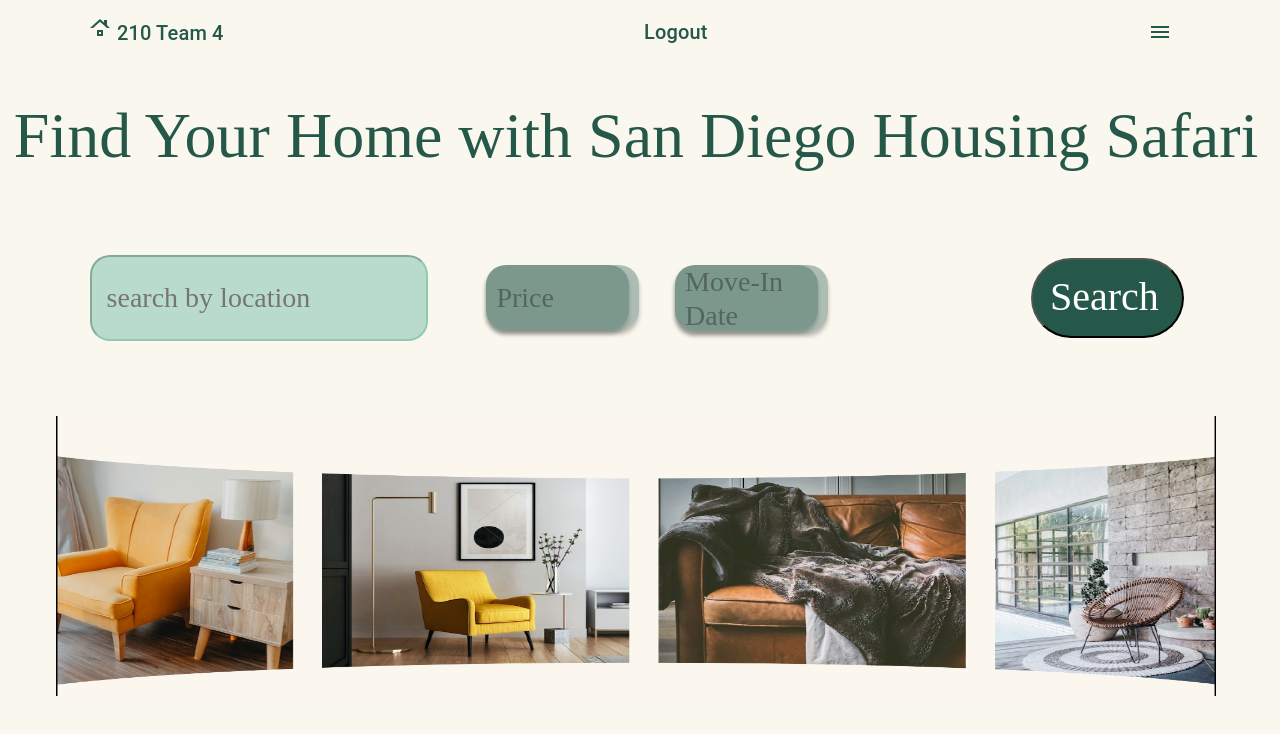
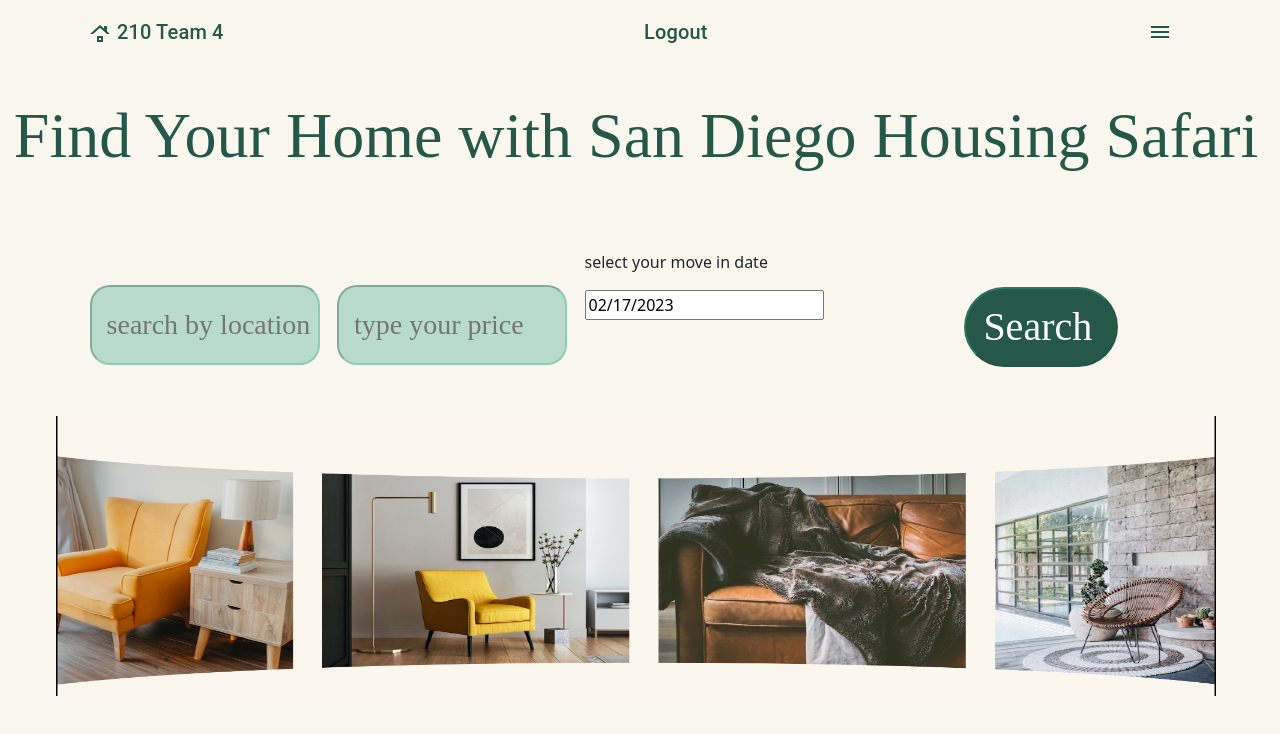
Before and after one commit to GabrielPila/cse210-teamproject, a React (Create React App) app in the folder frontend/: page /search in a window 1280 px wide. Shown: the top 734 px of the page. Built offline with nearby package versions, Linux system fonts and the light colour scheme; a web font is replaced by a local one.

Commit message:
add date pickeer and logic for filtering

```diff
--- a/frontend/src/pages/SearchPage.js
+++ b/frontend/src/pages/SearchPage.js
@@ -1,17 +1,36 @@
-
 import { useEffect, useState } from "react";
-import {useNavigate} from 'react-router-dom';
+import { Navigate, Link, useNavigate } from "react-router-dom";
 import axios from "axios";
-import { Container, Grid, Select} from '@mui/material';
+import { Container, Grid, Select } from "@mui/material";
 import Navbar from "../components/Navbar";
-import Dropdown_Price from "../components/Dropdown_Price.js";
-import Dropdown_MoveIn from "../components/Dropdown_MoveIn.js";
+// import Dropdown_Price from "../components/Dropdown_Price.js";
+// import Dropdown_MoveIn from "../components/Dropdown_MoveIn.js";
 import search_page from "../pics/search-page.png";
 import "../styles/SearchPage.css";
+import "bootstrap/dist/css/bootstrap.css";
+import DatePicker from "react-datepicker";
 
+import "react-datepicker/dist/react-datepicker.css";
 
 function Search() {
+  // add token to the reqs
+  axios.defaults.headers.common[
+    "Authorization"
+  ] = `Token ${localStorage.getItem("token")}`;
+
   const navigate = useNavigate();
+  const [startDate, setStartDate] = useState(new Date());
+
+  const [formData, setFormData] = useState({
+    location: "",
+    price: null,
+    moveInDate: "",
+  });
+  const [pageSearched, setSearched] = useState(false);
+  const { location, price, moveInDate } = formData;
+  const onChange = (e) =>
+    setFormData({ ...formData, [e.target.name]: e.target.value });
+
   const images = [
     {
       original: "https://picsum.photos/id/1018/1000/600/",
@@ -23,13 +42,40 @@ function Search() {
     },
   ];
 
-  const search = () => {
+  const onSubmit = (e) => {
+    e.preventDefault();
+    const body = {
+      location: location,
+      price: parseInt(price),
+      move_in_date: Date.parse(moveInDate),
+    };
+
+    const priceInt = parseInt(price);
+    let param = {};
+    if (location != "") {
+      param["location"] = location;
+    }
+    if (price != null) {
+      param["price"] = priceInt;
+    }
+    if (startDate != null) {
+      param["move_in_date"] = startDate.toDateString(); // 'Tue Feb 28 2023'
+    }
+
+    const config = {
+      headers: {
+        Accept: "application/json",
+        "Content-Type": "application/json",
+      },
+      params: param,
+    };
+
     axios
-      .get("http://localhost:8000/listings/")
+      .get("http://localhost:8000/listings/", config)
       .then((res) => {
-        console.log(res)
+        console.log(res);
         const data = res.data;
-        const listings = data.map(listing => {
+        const listings = data.map((listing) => {
           return {
             id: listing.id,
             mainInfo: {
@@ -41,58 +87,81 @@ function Search() {
               number: 123456,
             },
             images: images,
-          }
+          };
         });
+        setSearched(true);
         navigate("/list", {
           state: {
-            listings
+            listings,
+          },
+        });
+      })
+      .catch((e) => console.log(e));
+  };
+
+  useEffect(() => {
+    if (localStorage.getItem("token") === "") {
+      navigate("/login");
     }
-        });
-      }).catch(e => console.log(e));
+  }, []);
+
+  if (pageSearched) {
+    return <Navigate to="/list/" />;
   }
 
-  const [data, setData] = useState({
-    location: "",
-    price: "",
-    date: ""
-  })
-
-  const [selected, setSelected] = useState("");
-
-  useEffect(()=> {
-    if(localStorage.getItem("token") === "") {
-      navigate("/login")
-    }
-  }, [])
   return (
     <Container className="search-Auth-form-container" maxWidth={false}>
       <Navbar />
       <Grid container spacing={1} className="search-grid-container">
         <Grid item xs={12} className="search-grid-item-1">
-              <div className="Find-home-with-san-diego-safari">Find Your Home with San Diego Housing Safari</div>
+          <div className="Find-home-with-san-diego-safari">
+            Find Your Home with San Diego Housing Safari
+          </div>
         </Grid>
-            <Grid item xs={10} className="search-grid-item-2">
-                <div className="search-forms">
+
+        <Grid item xs={14} className="search-grid-item-2">
+          <form className="search-forms" onSubmit={(e) => onSubmit(e)}>
+            <div className="col  form-group ">
               <input
+                name="location"
                 type="location"
+                onChange={(e) => onChange(e)}
+                value={location}
                 className="location-placeholder"
                 placeholder="search by location"
               />
-                {/* <select>
+            </div>
+            <div className="col  form-group ">
+              <input
+                name="price"
+                type="price"
+                value={price}
+                onChange={(e) => onChange(e)}
+                className="price-placeholder"
+                placeholder="type your price"
+              />
+            </div>
 
-                </select> */}
-                <Dropdown_Price selected={selected} setSelected={setSelected} />
-                <Dropdown_MoveIn selected={selected} setSelected={setSelected} />
+            <div className="col form-group pickdate ">
+              <p>select your move in date</p>
+
+              <DatePicker
+                selected={startDate}
+                onChange={(date) => setStartDate(date)}
+              />
             </div>
+            <button
+              type="Search submit"
+              className="search-button movein-placeholder"
+            >
+              <a>Search</a>
+            </button>
+          </form>
         </Grid>
-            <Grid item xs={2} className="search-grid-item-3">
-              <button type="Search" className="search-button" onClick={search}>
-                  <a >Search</a>
-              </button>
-            </Grid>
+
         <Grid item xs={12} className="search-grid-item-4">
           <div>
-                 <img src={search_page} style={{ width: "100%", height: "280px"}} />
+            <img src={search_page} style={{ width: "100%", height: "280px" }} />
           </div>
         </Grid>
       </Grid>
--- a/frontend/src/styles/SearchPage.css
+++ b/frontend/src/styles/SearchPage.css
@@ -45,6 +45,69 @@
   .location-placeholder {
 
     position: absolute;
+    width: 30%;
+    height: 10vh;
+    margin-left: 0%;
+    margin-top: 0%;
+
+    border-color: rgba(70, 168, 138, 0.36);
+    background-color: rgba(70, 168, 138, 0.36);
+    border-radius: 20px;
+
+    font-family: 'Abel';
+    font-style: normal;
+    font-weight: 400;
+    font-size: 28px;
+    line-height: 120%;
+    padding-left: 15px;
+
+    color: rgba(0, 0, 0, 0.33);
+  }
+
+
+  .price-placeholder {
+
+    position: absolute;
+    width: 30%;
+    height: 10vh;
+    margin-left: 0%;
+    margin-top: 0%;
+
+    border-color: rgba(70, 168, 138, 0.36);
+    background-color: rgba(70, 168, 138, 0.36);
+    border-radius: 20px;
+
+    font-family: 'Abel';
+    font-style: normal;
+    font-weight: 400;
+    font-size: 28px;
+    line-height: 120%;
+    padding-left: 15px;
+
+    color: rgba(0, 0, 0, 0.33);
+  }
+
+  /* .price-placeholder {
+    position: absolute;
+    width: 20%;
+    height: 10vh;
+    margin-left: 0%;
+    margin-top: 0%;
+    border: 1px solid #F1EDE3;
+    background-color: #F1EDE3;
+
+    font-family: 'Abel';
+    font-style: normal;
+    font-weight: 400;
+    font-size: 28px;
+    line-height: 120%;
+    padding-left: 15px;
+
+    color: rgba(0, 0, 0, 0.33);
+  } */
+  .movein-placeholder {
+
+    position: absolute;
     width: 40%;
     height: 10vh;
     margin-left: 0%;
@@ -64,26 +127,7 @@
     color: rgba(0, 0, 0, 0.33);
   }
 
-  .price-placeholder {
-    position: absolute;
-    width: 20%;
-    height: 10vh;
-    margin-left: 0%;
-    margin-top: 0%;
-    border: 1px solid #F1EDE3;
-    background-color: #F1EDE3;
-
-    font-family: 'Abel';
-    font-style: normal;
-    font-weight: 400;
-    font-size: 28px;
-    line-height: 120%;
-    padding-left: 15px;
-
-    color: rgba(0, 0, 0, 0.33);
-  }
-
-  .movein-placeholder {
+  /* .movein-placeholder {
     position: absolute;
     width: 25%;
     height: 10vh;
@@ -100,15 +144,17 @@
     padding-left: 15px;
 
     color: rgba(0, 0, 0, 0.33);
-  }
+  } */
 
   .search-button {
     position: absolute;
-    width: 12%;
+    width: 20%;
     height: 10vh;
     padding-left: 0%;
     padding-top: 0%;
     margin-top: 2%;
+    top: 40px;
+    left: 900px;
 
     background: #255849;
     border-radius: 40px;
@@ -143,6 +189,7 @@
 
 .search-grid-item-2 {
     padding: 1.5 rem !important;
+    display: flex;
     height: 30%;
 }
 
```
Lines whose indentation alone changed are shown as unchanged.
